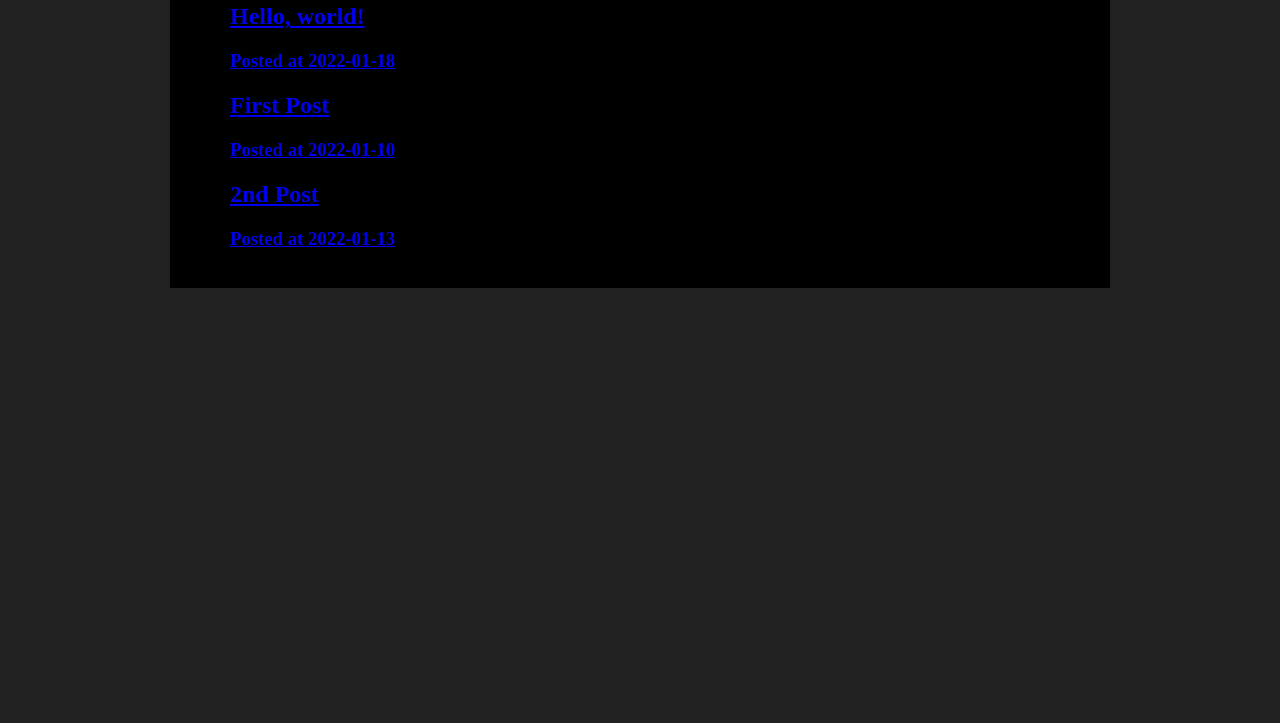
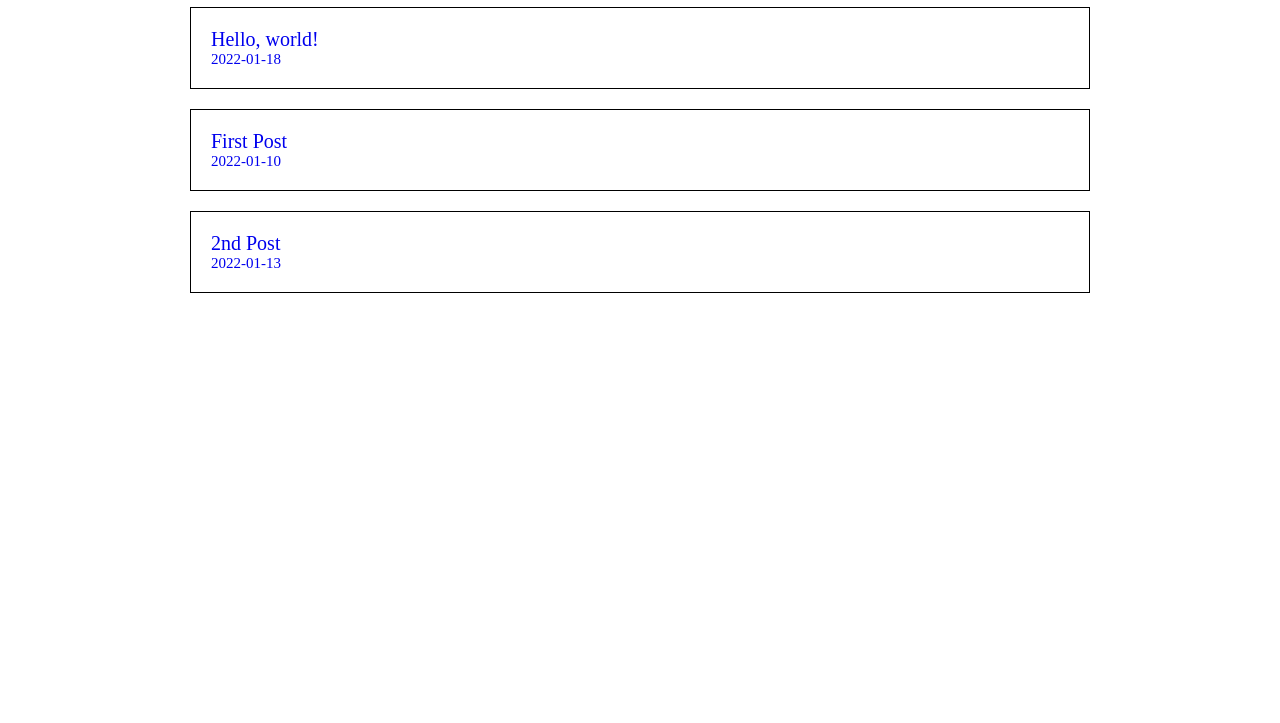
Before and after one commit to centraldogma99/dogma-blog, a Gatsby site: page / in a window 1280 px wide. Shown: the part 207-930 px from the top of the page. Before the commit the page ends 800 px from the top, so only its background shows below. Built offline with nearby package versions, Linux system fonts and the light colour scheme; Gatsby itself is replaced by a stand-in of ours.

Commit message:
fix: designs

```diff
--- a/package.json
+++ b/package.json
@@ -17,6 +17,8 @@
   "dependencies": {
     "@emotion/css": "^11.7.1",
     "@emotion/react": "^11.7.1",
+    "@emotion/styled": "^11.6.0",
+    "@mui/material": "^5.3.0",
     "gatsby": "^4.5.3",
     "gatsby-plugin-emotion": "^7.5.0",
     "gatsby-plugin-mdx": "^3.5.2",
--- a/src/components/Frame.css
+++ b/src/components/Frame.css
@@ -1,6 +1,5 @@
 body {
   margin: 0;
-  background-color: #222222;
+  background-color: #ffffff;
   font-family: Noto Sans KR;
-  color:gray;
 }
--- a/src/components/Frame.tsx
+++ b/src/components/Frame.tsx
@@ -4,16 +4,31 @@ import { css } from "@emotion/css"
 import "./Frame.css"
 import NavBtn from "./NavBtn"
 
+const topBarContainerStyle = css`
+  padding: 20px;
+  position: fixed;
+  height: 90px;
+  width: 100vw;
+  top: 0;
+  background-color: #333333;
+  z-index: 999;
+`
+
+const contentsContainerStyle = css`
+  margin-top: 130px;
+`
+
 const siteName = css`
   margin: 0;
   font-size: 30px;
   margin-bottom: 20px;
+  color: #ffffff;
 `
 
 const title = css`
   font-size: 30px;
   font-weight: bold;
-  margin-bottom: 30px;
+  margin-bottom: 20px;
 `
 
 const app = css`
@@ -24,19 +39,17 @@ const content = css`
   max-width: 900px;
   margin-left: auto;
   margin-right: auto;
-  background-color: black;
   padding: 20px;
 `
 
 const article = css`
-  color: #dddddd;
 `
 
 const Frame = (props: { title?: string, children: any }) => {
   return (
     <div className={app}>
       <title>{props.title ? `${props.title} | Dogma` : `No Title | Dogma`}</title>
-      <div className={css`padding: 20px;`}>
+      <div className={topBarContainerStyle}>
         <p className={siteName}>Dogma's blog</p>
         <nav>
           <NavBtn to="/about">About</NavBtn>
@@ -44,7 +57,7 @@ const Frame = (props: { title?: string, children: any }) => {
           <NavBtn to="/tags">Tags</NavBtn>
         </nav>
       </div>
-
+      <div className={contentsContainerStyle}>
         <div className={content}>
           {props.title && <div className={title}>
             {props.title}
@@ -54,6 +67,8 @@ const Frame = (props: { title?: string, children: any }) => {
           </div>
         </div>
       </div>
+
+    </div>
   )
 }
 
--- /dev/null
+++ b/src/components/PostListItem.tsx
@@ -0,0 +1,29 @@
+import React from 'react'
+import { css } from '@emotion/css';
+
+const containerStyle = css`
+  border: 1px solid black;
+  padding: 20px;
+  margin-bottom: 20px;
+`
+
+const titleStyle = css`
+  margin: 0;
+  font-size: 20px;
+`
+
+const dateStyle = css`
+  margin: 0;
+  font-size: 15px;
+`
+
+const PostListItem = (props: { title: string, date: string }) => {
+  return (
+    <div className={containerStyle}>
+      <p className={titleStyle}>{props.title}</p>
+      <p className={dateStyle}>{props.date}</p>
+    </div>
+  )
+}
+
+export default PostListItem;
--- a/src/pages/index.tsx
+++ b/src/pages/index.tsx
@@ -2,30 +2,28 @@ import { graphql, Link } from "gatsby"
 import React from "react"
 import Frame from "../components/Frame"
 import { css } from "@emotion/css"
-
-const liWithoutDots = css`
-  list-style-type: none;
-`
+import PostListItem from "../components/PostListItem"
 
 const PostPage = ({ data }) => {
   const nodes = data.allFile.nodes;
   return (
-    <Frame title="My Posts">
-      <ul>
+    <Frame title="포스트 목록">
       {nodes.map(node => {
         const mdx = node.childMdx;
         return (
-            <li className={liWithoutDots}>
-              <Link to={`/posts/${mdx.slug}`} key={mdx.slug}>
-                <div>
-                  <h2>{mdx.frontmatter.title}</h2>
-                  <h3>Posted at {mdx.frontmatter.date}</h3>
+          <div key={mdx.slug}>
+            <Link
+              to={`/posts/${mdx.slug}`}
+              className={css`text-decoration: none;`}
+            >
+              <PostListItem
+                title={mdx.frontmatter.title}
+                date={mdx.frontmatter.date}
+              />
+            </Link>
           </div>
-              </Link>
-            </li>
         )
       })}
-      </ul>
     </Frame>
   )
 }
@@ -33,7 +31,7 @@ const PostPage = ({ data }) => {
 export const query = graphql`
   query {
     allFile(filter: {sourceInstanceName: {eq: "post"}},
-    sort: {fields: childrenMdx___frontmatter___date, order: ASC}) {
+    sort: {fields: childrenMdx___frontmatter___date, order: DESC}) {
       nodes {
         childMdx {
           id
```
Also changed, not shown: src/components/PostLayout.tsx (+11 -0 lines), src/components/TagBtn.tsx (+10 -1 lines), src/components/tagTemplate.tsx (+7 -6 lines), 1 other file. Lines whose indentation alone changed are shown as unchanged.
